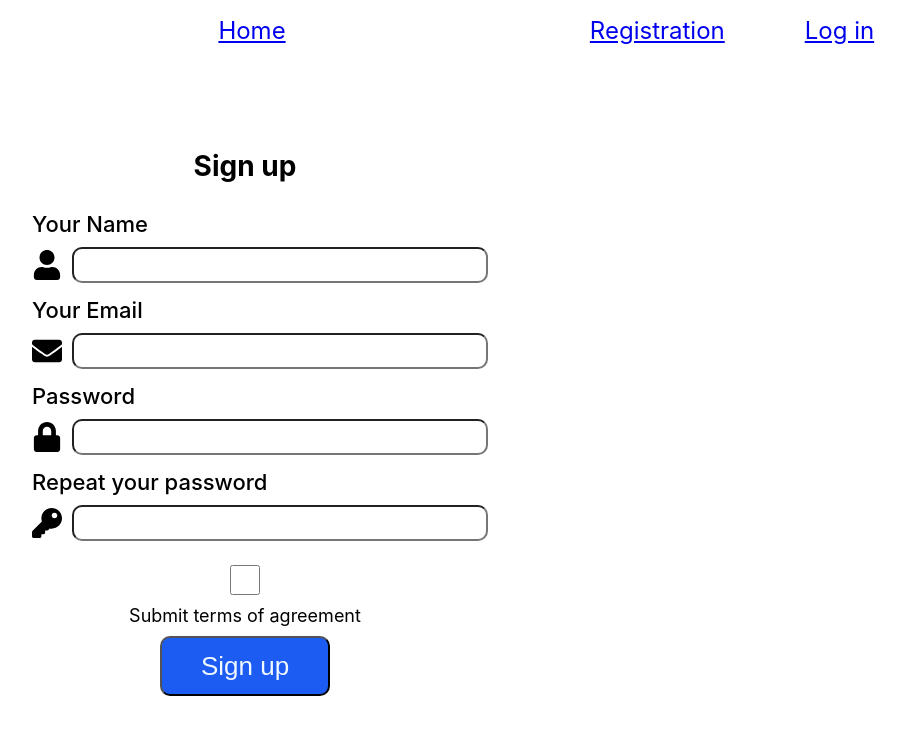
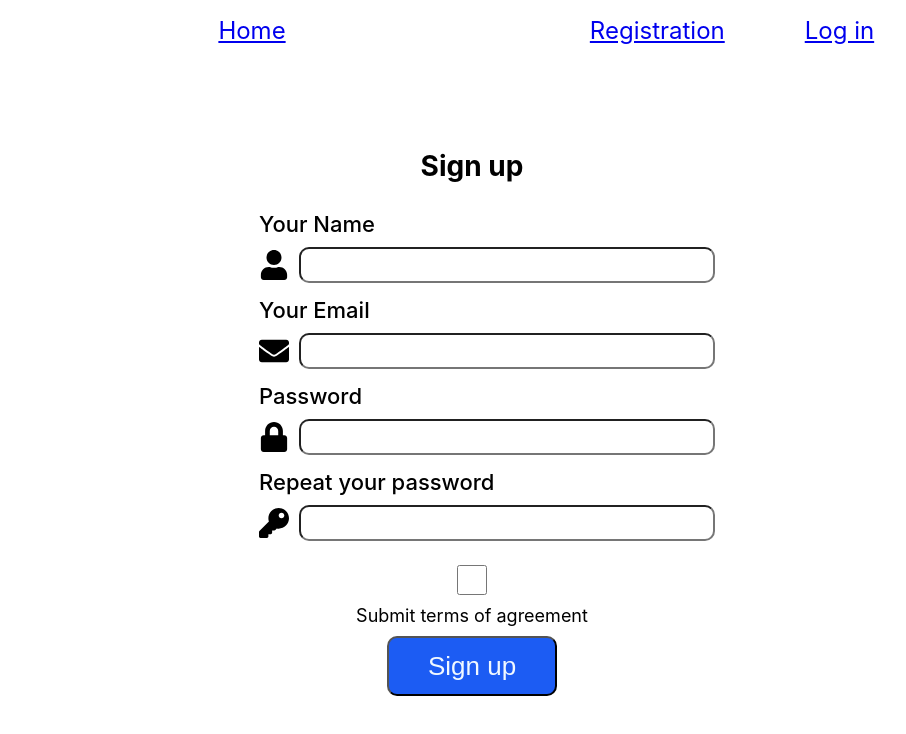
Before and after one commit to StudentVlad5/goit-react-hw-08-phonebook, a React (Create React App) app: page /goit-react-hw-08-phonebook/register in a window 1280 px wide. Shown: the top 734 px of the page, without its empty margins (168-1074 px from the left). Built offline with nearby package versions, Linux system fonts and the light colour scheme.

Commit message:
style of pages

```diff
--- a/src/components/Layout/Layout.js
+++ b/src/components/Layout/Layout.js
@@ -5,10 +5,12 @@ import { Suspense } from 'react';
 
 export const Layout = () => {
   return (
-    <div style={{ maxWidth: 960, margin: '0 auto', padding: '0 16px' }}>
+    <div style={{ maxWidth: 960, margin: '0 auto', padding: '0 16px', }}>
       <AppBar />
       <Suspense fallback={null}>
+      <div style={{ maxWidth: 960, margin: '0 auto', padding: '0 16px', display: 'flex', justifyContent: 'center', minHeight: 'calc(100vh - 50px)' }}>
         <Outlet />
+       </div>
       </Suspense>
       <Toaster position="top-right" reverseOrder={false} />
     </div>
--- a/src/components/LoginView/LoginView.module.css
+++ b/src/components/LoginView/LoginView.module.css
@@ -4,6 +4,7 @@
     justify-content: space-between;
     align-items: center;
     margin-bottom: 10px;
+    margin-top: 60px;
 }
 .chackbox__container {
     display: flex;
--- a/src/components/Register/Register.module.css
+++ b/src/components/Register/Register.module.css
@@ -4,6 +4,7 @@
     justify-content: space-between;
     align-items: center;
     margin-bottom: 10px;
+    margin-top: 60px;
 }
 .chackbox__container {
     display: flex;
```
